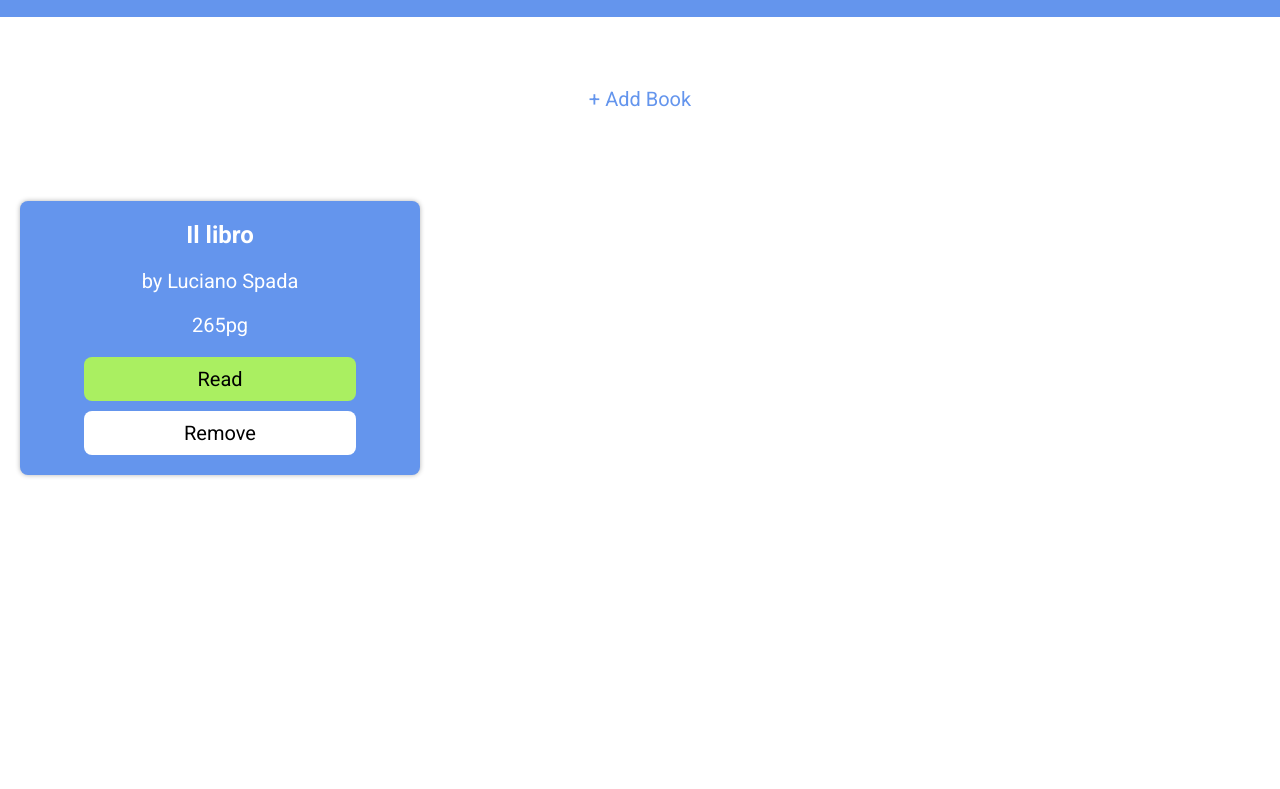
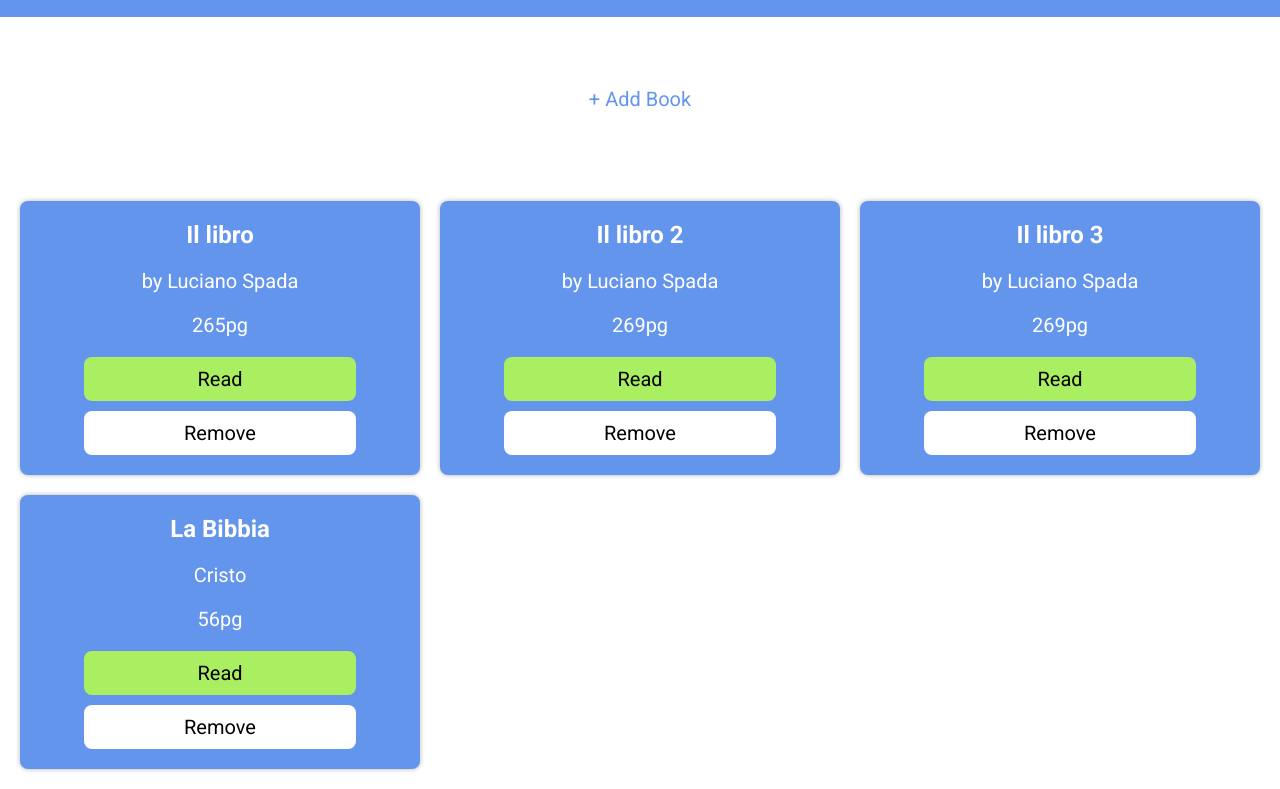
Before and after one commit to DavideCruciani/library, a plain HTML site: page index.html in a window 1280 px wide. Shown: the part 110-899 px from the top of the page. Before the commit the page ends 800 px from the top, so only its background shows below. Drawn offline with Linux system fonts and the light colour scheme.

Commit message:
js book cards grid working

```diff
--- a/index.html
+++ b/index.html
@@ -31,7 +31,7 @@
         <input type="checkbox" id="isRead" class="checkbox">
       </div>
 
-      <button class="submit" type="submit">Submit</button>
+      <button class="submit" type="submit" id="submit">Submit</button>
 
     </form>
   </div>
@@ -39,7 +39,7 @@
   <header>
     <h1>Library</h1>
   </header>
-  <main>
+  <main id="main">
     <div class="add-container">
       <button class="add-button">+ Add Book</button>
     </div>
@@ -51,7 +51,7 @@
         <p>265pg</p>
         <div class="button-group">
           <button class="card-button">Read</button>
-          <button class="card-button">Remove</button>
+          <button class="card-button remove">Remove</button>
         </div>
       </div>
     </div>
--- a/script.js
+++ b/script.js
@@ -1,6 +1,8 @@
 const addButton = document.querySelector(".add-button")
 const overlay = document.querySelector(".overlay")
 const modal = document.querySelector(".modal")
+const removeButton = document.querySelectorAll(".remove")
+const title = document.querySelector("#title")
 
 /* BUTTON TO OPEN THE MODAL */
 
@@ -15,3 +17,71 @@ overlay.addEventListener("click", () => {
   overlay.classList.remove("active");
   modal.classList.remove("active");
 })
+
+/* DATA */
+
+let myLibrary = [];
+
+function Book(title, author, pages, read) {
+  this.title = title,
+  this.author = author,
+  this.pages = pages,
+  this.read = read
+}
+
+function addBookToLibrary(title, author, pages, read) {
+  let book = new Book(title, author, pages, read);
+  myLibrary.push(book)
+}
+
+const submit = document.getElementById("submit");
+
+const Title = document.getElementById("title");
+const Author = document.getElementById("author");
+const Pages = document.getElementById("pages");
+const Read = document.getElementById("isRead");
+
+const booksGrid = document.querySelector(".books-grid");
+
+
+
+addBookToLibrary("Il libro 2", "by Luciano Spada", "269pg", "read")
+addBookToLibrary("Il libro 3", "by Luciano Spada", "269pg", "read")
+addBookToLibrary("La Bibbia", "Cristo", "56pg", "read")
+
+/* BOOKS CARDS :D */
+
+myLibrary.forEach(Book => {
+  let book = document.createElement("div");
+  book.classList.add("book");
+  booksGrid.appendChild(book);
+
+  let bookName = document.createElement("p")
+  bookName.classList.add("title");
+  bookName.textContent = Book.title;
+  book.appendChild(bookName);
+
+  let bookAuthor = document.createElement("p")
+  bookAuthor.textContent = Book.author;
+  book.appendChild(bookAuthor);
+
+  let bookPages = document.createElement("p")
+  bookPages.textContent = Book.pages;
+  book.appendChild(bookPages);
+
+  let buttonGroup = document.createElement("div")
+  buttonGroup.classList.add("button-group");
+  book.appendChild(buttonGroup);
+
+  let Button1 = document.createElement("button")
+  Button1.classList.add("card-button");
+  Button1.textContent = "Read";
+  buttonGroup.appendChild(Button1);
+
+  let Button2 = document.createElement("button")
+  Button2.classList.add("card-button");
+  Button2.classList.add("remove");
+  Button2.textContent = "Remove";
+  buttonGroup.appendChild(Button2);
+
+});
```
